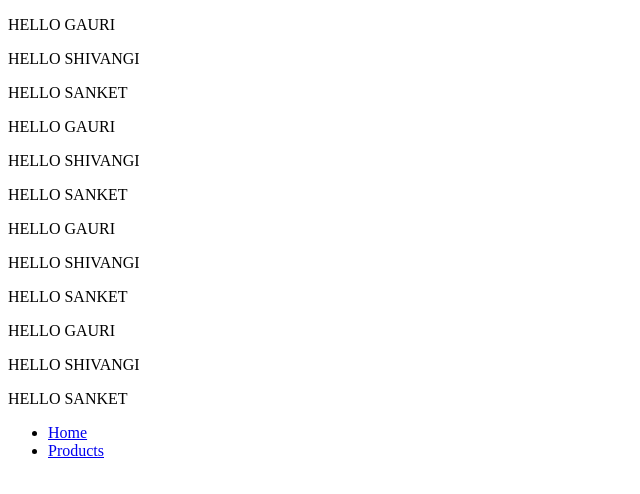
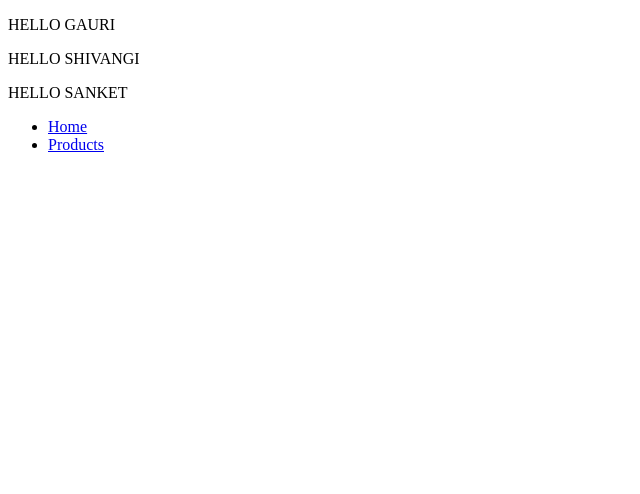
Before and after one commit to sanketwankhede/grespl, a plain HTML site: page PRACTICE/nav.html in a window 1280 px wide. Shown: the whole page, without its empty margins (0-640 px from the left). Drawn offline with Linux system fonts and the light colour scheme.

Commit message:
updated in nav.html

```diff
--- a/PRACTICE/nav.html
+++ b/PRACTICE/nav.html
@@ -10,15 +10,7 @@
 				<p>HELLO GAURI</p>
 				<p>HELLO SHIVANGI</p>
 				<p>HELLO SANKET</p>
-				<p>HELLO GAURI</p>
-				<p>HELLO SHIVANGI</p>
-				<p>HELLO SANKET</p>
-				<p>HELLO GAURI</p>
-				<p>HELLO SHIVANGI</p>
-				<p>HELLO SANKET</p>
-				<p>HELLO GAURI</p>
-				<p>HELLO SHIVANGI</p>
-				<p>HELLO SANKET</p>
+
 				<ul>
 					<li>
 						<a href="/">Home</a>
```
